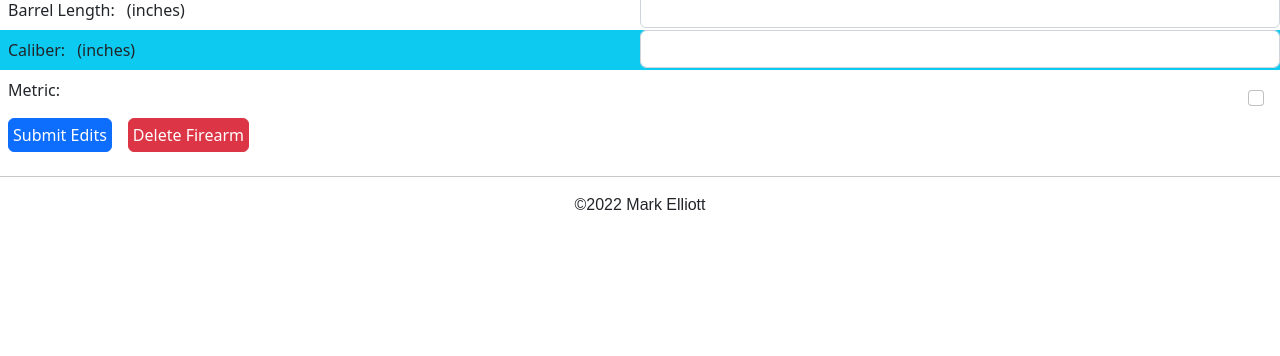
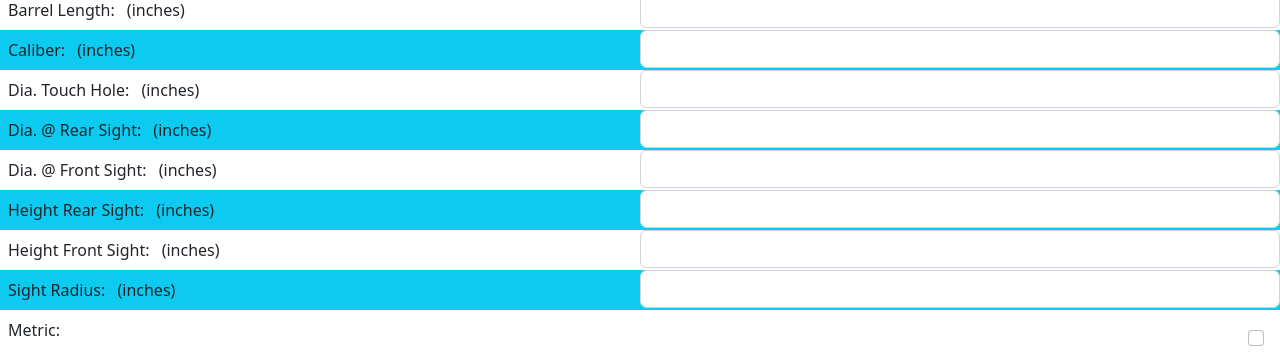
Before and after one commit to melliott7264/range-log, a React (Create React App) app in the folder client/: page /firearms/single/1 in a window 1280 px wide. Shown: the part 576-932 px from the top of the page. Before the commit the page ends 809 px from the top, so only its background shows below. Built offline with nearby package versions, Linux system fonts and the light colour scheme; no server answers.

Commit message:
working on adding new log entry

```diff
--- a/client/src/components/SingleFirearm.js
+++ b/client/src/components/SingleFirearm.js
@@ -44,6 +44,12 @@ const SingleFirearm = () => {
           ignitionType: firearmData.ignitionType,
           barrelLength: firearmData.barrelLength,
           caliber: firearmData.caliber,
+          diaTouchHole: firearmData.diaTouchHole,
+          diaRearSight: firearmData.diaRearSight,
+          diaFrontSight: firearmData.diaFrontSight,
+          heightFrontSight: firearmData.heightFrontSight,
+          heightRearSight: firearmData.heightRearSight,
+          sightRadius: firearmData.sightRadius,
           measureSystem: firearmData.measureSystem,
         },
       });
@@ -138,6 +144,78 @@ const SingleFirearm = () => {
           />
         </Form.Group>
         <Form.Group>
+          <Form.Label className="m-2">Dia. Touch Hole:</Form.Label>
+          <span>{measureInches}</span>
+          <Form.Control
+            className="w-50 float-end"
+            type="number"
+            step="0.001"
+            name="diaTouchHole"
+            value={firearmData.diaTouchHole || ''}
+            onChange={handleDataChange}
+          />
+        </Form.Group>
+        <Form.Group className="bg-info">
+          <Form.Label className="m-2">Dia. @ Rear Sight:</Form.Label>
+          <span>{measureInches}</span>
+          <Form.Control
+            className="w-50 float-end"
+            type="number"
+            step="0.001"
+            name="diaRearSight"
+            value={firearmData.diaRearSight || ''}
+            onChange={handleDataChange}
+          />
+        </Form.Group>
+        <Form.Group>
+          <Form.Label className="m-2">Dia. @ Front Sight:</Form.Label>
+          <span>{measureInches}</span>
+          <Form.Control
+            className="w-50 float-end"
+            type="number"
+            step="0.001"
+            name="diaFrontSight"
+            value={firearmData.diaFrontSight || ''}
+            onChange={handleDataChange}
+          />
+        </Form.Group>
+        <Form.Group className="bg-info">
+          <Form.Label className="m-2">Height Rear Sight:</Form.Label>
+          <span>{measureInches}</span>
+          <Form.Control
+            className="w-50 float-end"
+            type="number"
+            step="0.001"
+            name="heightRearSight"
+            value={firearmData.heightRearSight || ''}
+            onChange={handleDataChange}
+          />
+        </Form.Group>
+        <Form.Group>
+          <Form.Label className="m-2">Height Front Sight:</Form.Label>
+          <span>{measureInches}</span>
+          <Form.Control
+            className="w-50 float-end"
+            type="number"
+            step="0.001"
+            name="heightFrontSight"
+            value={firearmData.heightFrontSight || ''}
+            onChange={handleDataChange}
+          />
+        </Form.Group>
+        <Form.Group className="bg-info">
+          <Form.Label className="m-2">Sight Radius:</Form.Label>
+          <span>{measureInches}</span>
+          <Form.Control
+            className="w-50 float-end"
+            type="number"
+            step="0.001"
+            name="sightRadius"
+            value={firearmData.sightRadius || ''}
+            onChange={handleDataChange}
+          />
+        </Form.Group>
+        <Form.Group>
           <Form.Label className="m-2">Metric:</Form.Label>
           <Form.Check
             className="m-2 p-2 float-end"
--- a/client/src/pages/Firearms.js
+++ b/client/src/pages/Firearms.js
@@ -16,6 +16,8 @@ const Firearms = () => {
   const [showFirearm, setShowFirearm] = useState('');
 
   const loggedIn = AuthService.loggedIn();
+
+  let measureInches = ' (inches)';
 
   const [addFirearm] = useMutation(ADD_FIREARM);
 
@@ -36,6 +38,12 @@ const Firearms = () => {
           ignitionType: showFirearm.ignitionType,
           barrelLength: showFirearm.barrelLength,
           caliber: showFirearm.caliber,
+          diaTouchHole: showFirearm.diaTouchHole,
+          diaRearSight: showFirearm.diaRearSight,
+          diaFrontSight: showFirearm.diaFrontSight,
+          heightFrontSight: showFirearm.heightFrontSight,
+          heightRearSight: showFirearm.heightRearSight,
+          sightRadius: showFirearm.sightRadius,
           measureSystem: showFirearm.measureSystem,
         },
       });
@@ -58,6 +66,10 @@ const Firearms = () => {
 
     setShowFirearm({ ...showFirearm, [name]: value });
   };
+
+  if (showFirearm.measureSystem === true) {
+    measureInches = ' (mm)';
+  }
 
   return (
     <>
@@ -125,6 +137,7 @@ const Firearms = () => {
             </Form.Group>
             <Form.Group>
               <Form.Label>Barrel Length(inches/mm):</Form.Label>
+              <span>{measureInches}</span>
               <Form.Control
                 type="number"
                 step="1"
@@ -135,11 +148,78 @@ const Firearms = () => {
             </Form.Group>
             <Form.Group>
               <Form.Label>Caliber(inches/mm):</Form.Label>
+              <span>{measureInches}</span>
               <Form.Control
                 type="number"
                 step="0.001"
                 name="caliber"
                 value={showFirearm.caliber || ''}
+                onChange={handleDataChange}
+              />
+            </Form.Group>
+            <Form.Group>
+              <Form.Label className="m-2">Dia. Touch Hole:</Form.Label>
+              <span>{measureInches}</span>
+              <Form.Control
+                type="number"
+                step="0.001"
+                name="diaTouchHole"
+                value={showFirearm.diaTouchHole || ''}
+                onChange={handleDataChange}
+              />
+            </Form.Group>
+            <Form.Group>
+              <Form.Label className="m-2">Dia. @ Rear Sight:</Form.Label>
+              <span>{measureInches}</span>
+              <Form.Control
+                type="number"
+                step="0.001"
+                name="diaRearSight"
+                value={showFirearm.diaRearSight || ''}
+                onChange={handleDataChange}
+              />
+            </Form.Group>
+            <Form.Group>
+              <Form.Label className="m-2">Dia. @ Front Sight:</Form.Label>
+              <span>{measureInches}</span>
+              <Form.Control
+                type="number"
+                step="0.001"
+                name="diaFrontSight"
+                value={showFirearm.diaFrontSight || ''}
+                onChange={handleDataChange}
+              />
+            </Form.Group>
+            <Form.Group>
+              <Form.Label className="m-2">Height Rear Sight:</Form.Label>
+              <span>{measureInches}</span>
+              <Form.Control
+                type="number"
+                step="0.001"
+                name="heightRearSight"
+                value={showFirearm.heightRearSight || ''}
+                onChange={handleDataChange}
+              />
+            </Form.Group>
+            <Form.Group>
+              <Form.Label className="m-2">Height Front Sight:</Form.Label>
+              <span>{measureInches}</span>
+              <Form.Control
+                type="number"
+                step="0.001"
+                name="heightFrontSight"
+                value={showFirearm.heightFrontSight || ''}
+                onChange={handleDataChange}
+              />
+            </Form.Group>
+            <Form.Group>
+              <Form.Label className="m-2">Sight Radius:</Form.Label>
+              <span>{measureInches}</span>
+              <Form.Control
+                type="number"
+                step="0.001"
+                name="sightRadius"
+                value={showFirearm.sightRadius || ''}
                 onChange={handleDataChange}
               />
             </Form.Group>
--- a/client/src/pages/Logs.js
+++ b/client/src/pages/Logs.js
@@ -1,7 +1,9 @@
 import React, { useState, useEffect } from 'react';
-import { useQuery } from '@apollo/client';
-import { LOG_DATES } from '../utils/queries';
+import { useQuery, useMutation } from '@apollo/client';
+import { GET_ALL_FIREARMS, LOG_DATES } from '../utils/queries';
+import { ADD_LOG_ENTRY } from '../utils/mutations';
 import { Link } from 'react-router-dom';
+import { Button, Modal, Form } from 'react-bootstrap';
 import dayjs from 'dayjs';
 import { unique } from '../utils/utils';
 
@@ -10,22 +12,36 @@ import AuthService from '../utils/auth';
 const Logs = () => {
   // state to show logs by dates
   const [showDates, setShowDates] = useState();
+  // state controlling modal to add a new session
+  const [showModal, setShowModal] = useState(false);
+  // state controlling selected firearms
+  const [showFirearm, setShowFirearm] = useState(' ');
+  // state controlling firearm listing
+  const [showFirearms, setShowFirearms] = useState();
 
   const loggedIn = AuthService.loggedIn();
 
   // Graphql query for listing of all log dates
   const { loading, error, data } = useQuery(LOG_DATES, { skip: !loggedIn });
 
+  // Graphql query to get all firearms for selection for session creation
+  const { data: firearms } = useQuery(GET_ALL_FIREARMS, { skip: !loggedIn });
+
+  // Graphql mutation to setup callback function to add a log entry
+  const [addSession] = useMutation(ADD_LOG_ENTRY);
+
   useEffect(() => {
     const datesList = data?.logDates || [];
     setShowDates(datesList);
-  }, [data]);
+    const firearmsList = firearms?.firearmsByUser || [];
+    setShowFirearms(firearmsList);
+  }, [data, firearms]);
 
   // define a date array to be filtered for unique range sessions
   const dateArray = [];
 
   // conditional is required to make sure query data exists in order to proceed
-  if (data) {
+  if (!loading) {
     // creating an array of only dates to list and pass to unique function to remove duplicates
     for (let i = 0; i < showDates.length; i++) {
       dateArray.push(showDates[i].date);
@@ -35,6 +51,29 @@ const Logs = () => {
   // function unique returns an array with only unique elements
   const uniqueDates = unique(dateArray);
 
+  // routine to add a new log entry for current date
+  const handleAddLogEntry = async (event) => {
+    try {
+      const response = await addSession({
+        varialbles: {
+          firearmId: showFirearm,
+          date: dayjs(),
+          target: 1,
+          shot: 1,
+        },
+      });
+      console.log(response);
+    } catch (err) {
+      console.log(err);
+    }
+  };
+
+  const handleSelectFirearm = (event) => {
+    console.log(event.target.value);
+    setShowFirearm(event.target.value);
+    console.log(showFirearm);
+  };
+
   if (loading) {
     return <h4>Loading...</h4>;
   }
@@ -43,11 +82,28 @@ const Logs = () => {
     return <h4>There was a loading error... {error.message}</h4>;
   }
 
+  console.log(showFirearms);
+
   return (
     <>
       <div>
-        <h3 className="text-center">Range Sessions</h3>
+        <div className="container">
+          <div className="row">
+            <div className="text-center">
+              <h3>Range Sessions</h3>
+            </div>
+            <span className="text-center">
+              <Button
+                className="btn p-1 text-white"
+                onClick={() => setShowModal(true)}
+              >
+                Add Session
+              </Button>
+            </span>
+          </div>
+        </div>
       </div>
+
       <ul className="list-group">
         {uniqueDates.map((date) => (
           <li key={date} className="list-group-item">
@@ -61,6 +117,38 @@ const Logs = () => {
           </li>
         ))}
       </ul>
+      <Modal
+        size="md"
+        show={showModal}
+        onHide={() => setShowModal(false)}
+        aria-labelledby="add-session-modal"
+      >
+        <Modal.Header closeButton>
+          <Modal.Title id="add-session-modal">
+            <h4>Add New Range Session for Today</h4>
+          </Modal.Title>
+        </Modal.Header>
+        <Modal.Body>
+          <Form onSubmit={handleAddLogEntry}>
+            <Form.Control
+              aria-label="Select from list of firearms"
+              as="select"
+              custom
+              onChange={handleSelectFirearm}
+            >
+              <option>Select the firearm for this session</option>
+              {showFirearms.map((firearm) => (
+                <option key={firearm._id} value={firearm._id}>
+                  {firearm.name}
+                </option>
+              ))}
+            </Form.Control>
+            <Button type="submit" variant="primary">
+              Submit
+            </Button>
+          </Form>
+        </Modal.Body>
+      </Modal>
     </>
   );
 };
```
